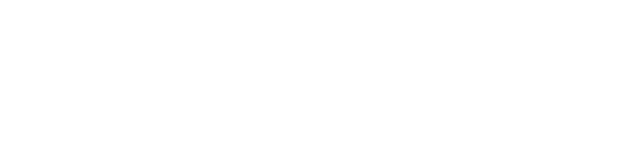
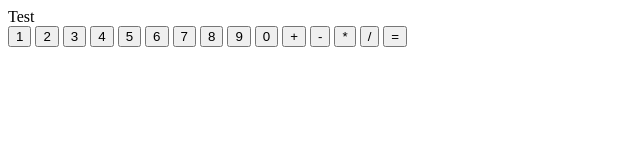
Before and after one commit to Elijah-J/vanillajs-calculator, a plain HTML site: page index.html in a window 1280 px wide. Shown: the whole page, without its empty margins (0-640 px from the left). Drawn offline with Linux system fonts and the light colour scheme.

Commit message:
set up initial calculator structure

```diff
--- a/index.html
+++ b/index.html
@@ -5,5 +5,25 @@
     <meta name="viewport" content="width=device-width, initial-scale=1.0" />
     <title>Calculator</title>
   </head>
-  <body></body>
+  <body>
+    <div>Test</div>
+
+    <button type="button">1</button>
+    <button type="button">2</button>
+    <button type="button">3</button>
+    <button type="button">4</button>
+    <button type="button">5</button>
+    <button type="button">6</button>
+    <button type="button">7</button>
+    <button type="button">8</button>
+    <button type="button">9</button>
+    <button type="button">0</button>
+
+    <button type="button">+</button>
+    <button type="button">-</button>
+    <button type="button">*</button>
+    <button type="button">/</button>
+
+    <button type="button">=</button>
+  </body>
 </html>
```
